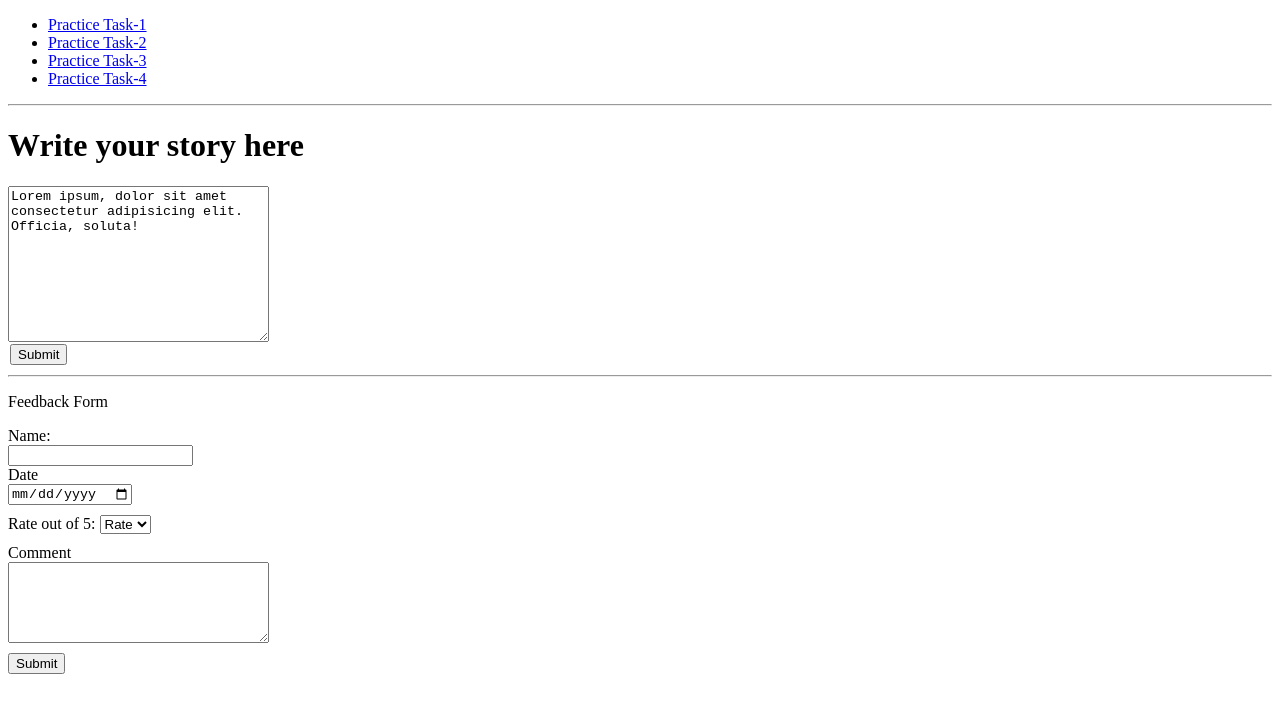
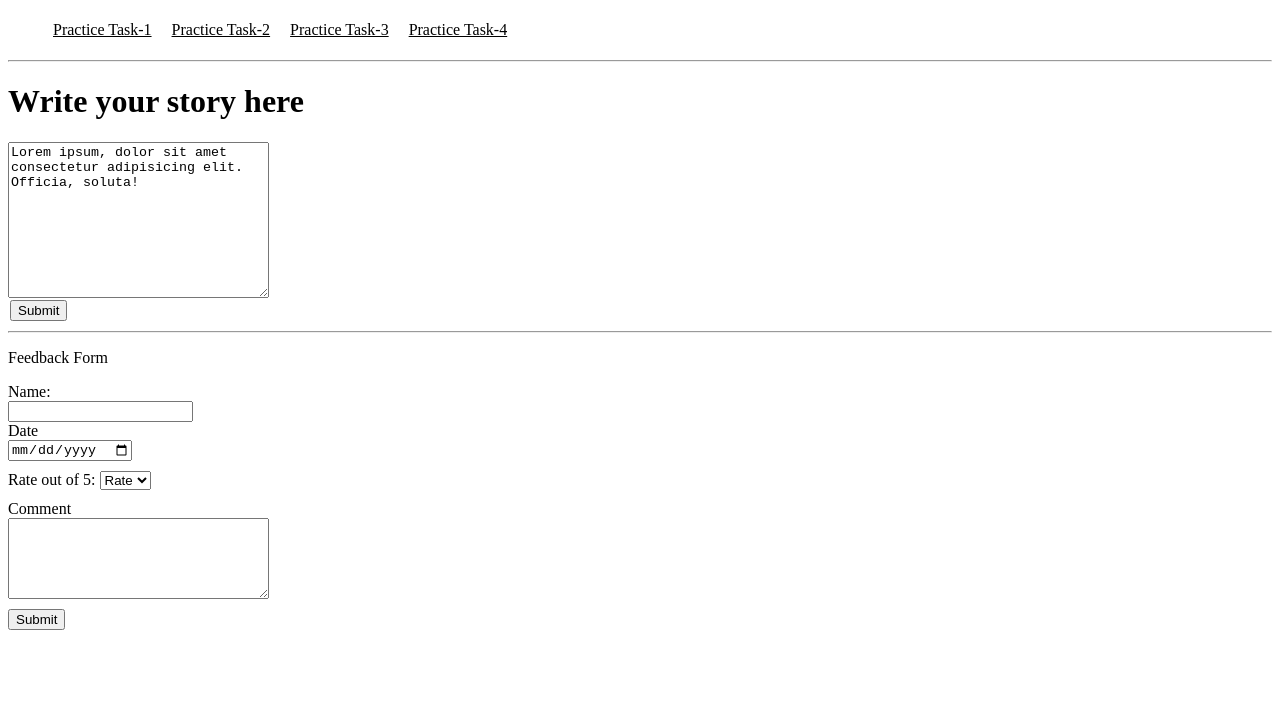
Before and after one commit to thinkGrow/programming-hero, a plain HTML site: page MS-1, Mod-4, More HTML/task2.html in a window 1280 px wide. Drawn offline with Linux system fonts and the light colour scheme.

Commit message:
Implement Nav Bar

```diff
--- /dev/null
+++ b/MS-1, Mod-4, More HTML/styles/nav.css
@@ -0,0 +1,17 @@
+nav > ul {
+  display: flex;
+}
+
+nav li {
+  list-style: none;
+  margin-right: 10px;
+  padding: 5px;
+}
+
+nav li:hover {
+  background-color: lightgray;
+}
+
+nav li a {
+  color: black;
+}
--- a/MS-1, Mod-4, More HTML/task2.html
+++ b/MS-1, Mod-4, More HTML/task2.html
@@ -5,6 +5,8 @@
     <meta charset="UTF-8">
     <meta name="viewport" content="width=device-width, initial-scale=1.0">
     <link rel="stylesheet" href="styles/task2.css">
+    <link rel="stylesheet" href="styles/nav.css">
+
     <title>Practice Task-2</title>
 </head>
 
```
Also changed, not shown: MS-1, Mod-4, More HTML/task1.html (+1 -0 lines), MS-1, Mod-4, More HTML/task3.html (+2 -0 lines), MS-1, Mod-4, More HTML/task4.html (+2 -0 lines).
